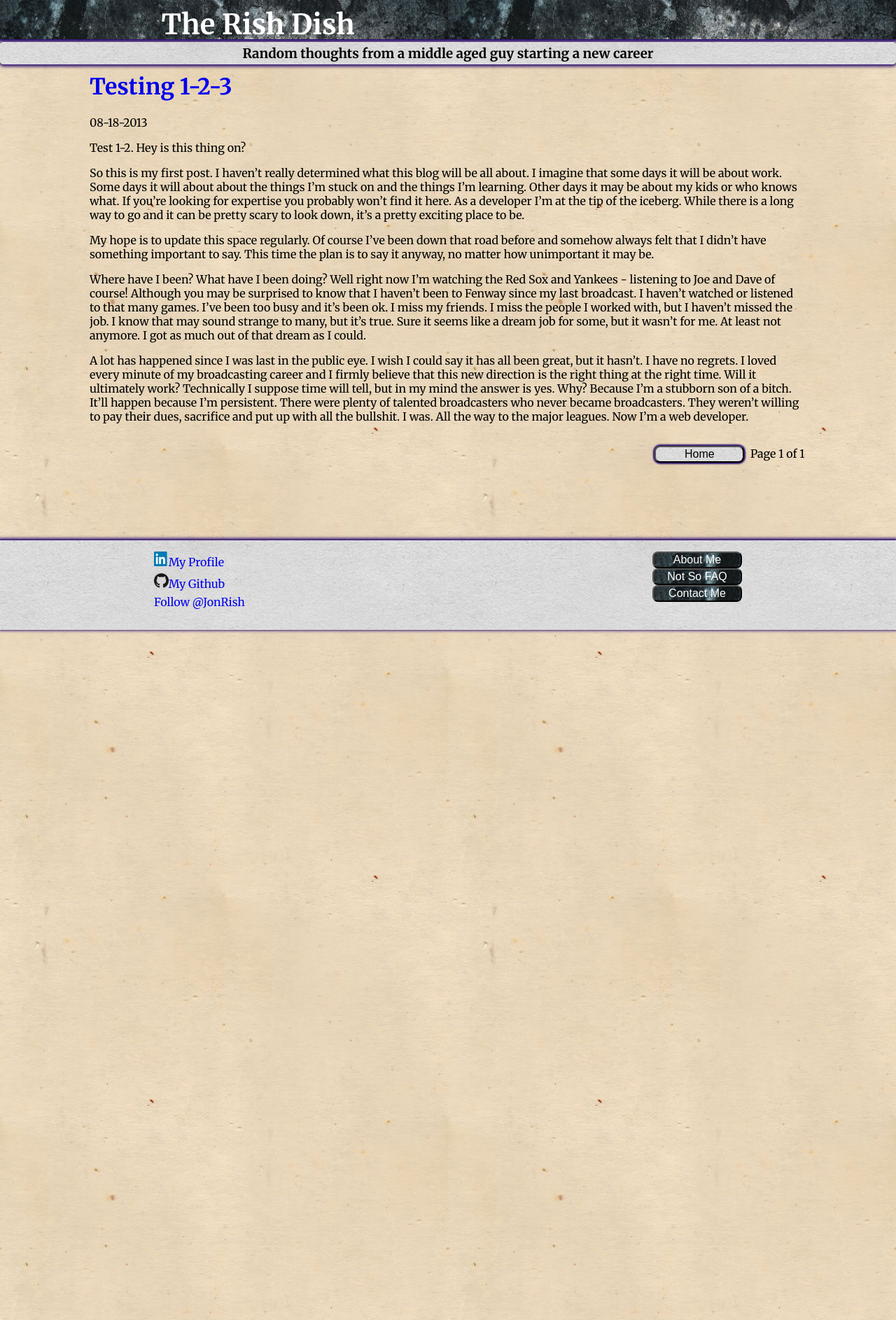
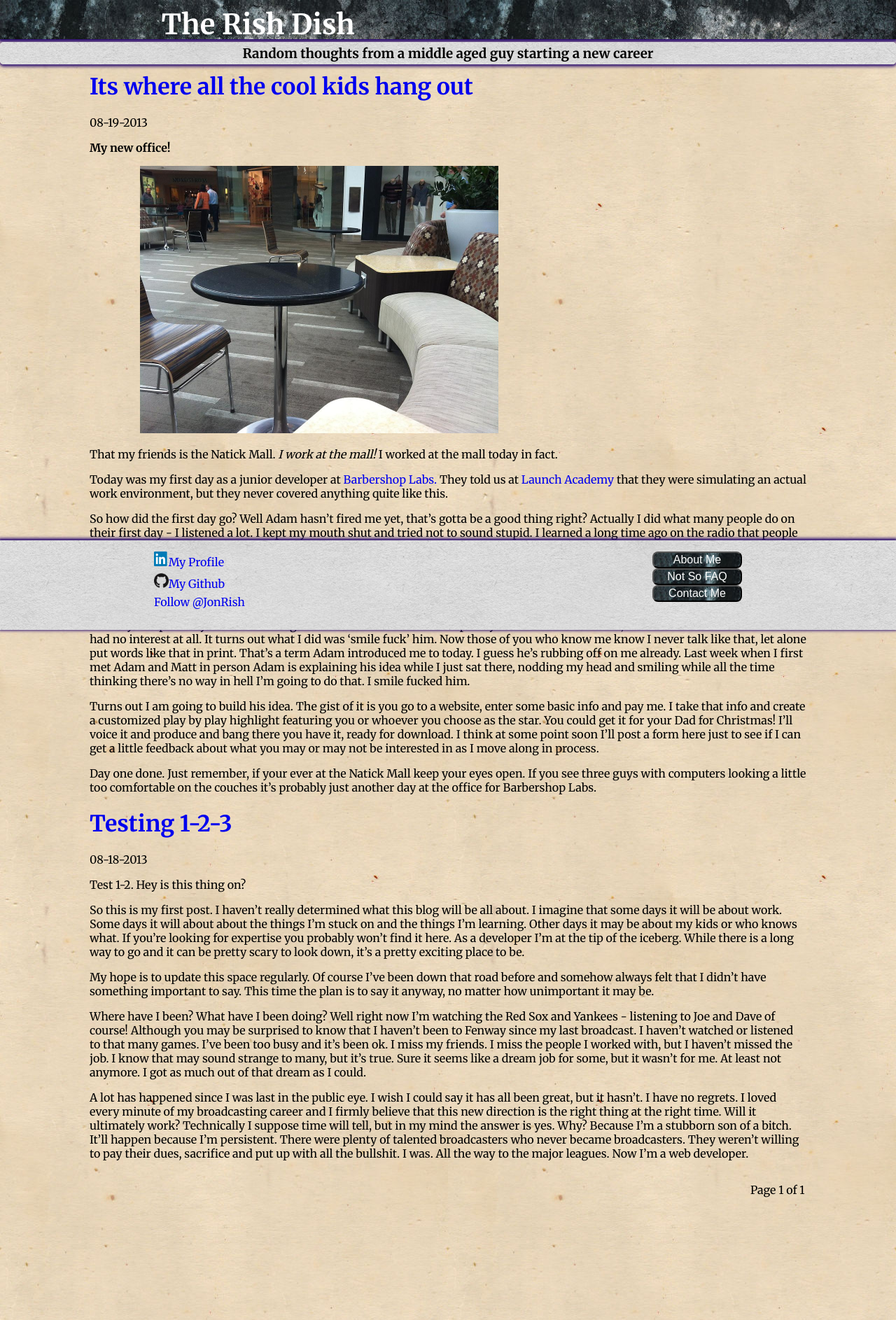
Before and after one commit to jonrish/jonrish.github.io, a Jekyll site: the page built from index.html, in a window 1280 px wide. Shown: the whole page at 70% size. Built offline with Jekyll 4.4.1, drawn with Linux system fonts in a browser that asks for light colours; nearby versions of some CDN libraries; Markdown is read by kramdown in place of the engine named in the settings; the list of posts is cut into pages by our own code; comment, search, counter and statistics services are not loaded.

Commit message:
removed home button from home page / 8-19 post

```diff
--- /dev/null
+++ b/_posts/2013-08-19-mall.markdown
@@ -0,0 +1,22 @@
+---
+layout: post
+title: Its where all the cool kids hang out
+---
+
+<strong>My new office!</strong>
+
+<img class="post-pics" src="/images/post_images/natick_mall.jpg">
+
+That my friends is the Natick Mall. <em>I work at the mall!</em> I worked at the mall today in fact.
+
+Today was my first day as a junior developer at <a href="http://barbershoplabs.com/" target="_blank">Barbershop Labs.</a> They told us at <a href="http://www.launchacademy.com" target="_blank">Launch Academy</a> that they were simulating an actual work environment, but they never covered anything quite like this.
+
+So how did the first day go? Well Adam hasn't fired me yet, that's gotta be a good thing right? Actually I did what many people do on their first day - I listened a lot. I kept my mouth shut and tried not to sound stupid. I learned a long time ago on the radio that people have no idea how little you know unless you tell them.
+
+It's been a strange four months. I can honestly say that the period of time since I quit my job has been nothing like I expected because I didn't really know what to expect. I still don't in many ways. It was nice to go to work today.
+
+Next up - a project. We've already started planning. There will be a lot more about it in this space as I work through the development. In fact you'll probably be sick of it long before it's finished. To be completely honest it's Adam's idea, and when he tossed it out there I had no interest at all. It turns out what I did was 'smile fuck' him. Now those of you who know me know I never talk like that, let alone put words like that in print. That's a term Adam introduced me to today. I guess he's rubbing off on me already. Last week when I first met Adam and Matt in person Adam is explaining his idea while I just sat there, nodding my head and smiling while all the time thinking there's no way in hell I'm going to do that. I smile fucked him.
+
+Turns out I am going to build his idea. The gist of it is you go to a website, enter some basic info and pay me. I take that info and create a customized play by play highlight featuring you or whoever you choose as the star. You could get it for your Dad for Christmas! I'll voice it and produce and bang there you have it, ready for download. I think at some point soon I'll post a form here just to see if I can get a little feedback about what you may or may not be interested in as I move along in process.
+
+Day one done. Just remember, if your ever at the Natick Mall keep your eyes open. If you see three guys with computers looking a little too comfortable on the couches it's probably just another day at the office for Barbershop Labs.
--- a/css/main.css
+++ b/css/main.css
@@ -74,6 +74,12 @@ header {
 	position: relative;
 }
 
+.post-pics {
+	margin: 0 7%;
+	width: 50%;
+	height: auto;
+}
+
 nav ul {
 	float: right;
 	list-style: none;
--- a/index.html
+++ b/index.html
@@ -15,7 +15,9 @@ title: The Rish Dish
 
 <nav class='btcf'>
 	<ul>
-		<li><a href="http://jonrish.github.io/"><button>Home</button></a></li>
+		{% if paginator.previous_page == 1 %}
+			<li><a href="http://jonrish.github.io/"><button>Home</button></a></li>
+		{% endif %}
 		{% if paginator.previous_page %}
 			{% if paginator.previous_page == 1 %}
 				<li><a href="http://jonrish.github.io/"><button>Newer Posts</button></a></li>
```
Also changed, not shown: images/post_images/natick_mall.jpg (added).
